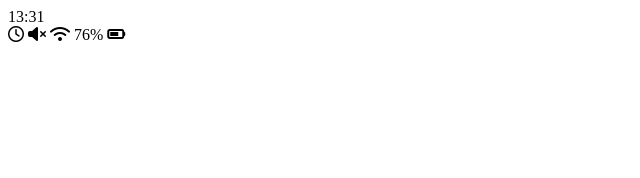
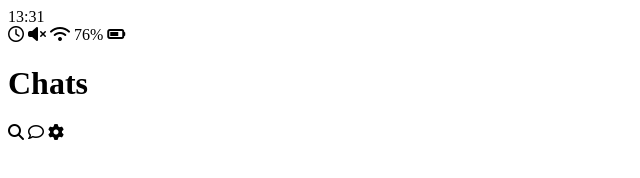
Before and after one commit to fkxodls/Kakao-clone-1, a plain HTML site: page index.html in a window 1280 px wide. Shown: the whole page, without its empty margins (0-640 px from the left). Drawn offline with Linux system fonts and the light colour scheme.

Commit message:
1.2
kakao clone-1.2

```diff
--- a/index.html
+++ b/index.html
@@ -12,6 +12,7 @@
         <div class="status-bar__column">
             <span class="status-barclock__clock">13:31 </span>
         </div>
+
         <div class="status-bar__column">
             <i class="far fa-clock"></i>
             <i class="fas fa-volume-mute"></i>
@@ -20,5 +21,23 @@
             <i class="fas fa-battery-three-quarters"></i>
         </div>
     </div>
+
+   <header class="header">
+        <div class="header__header-column">
+            <h1 class="header_title">Chats</h1>
+        </div>
+        <div class="header__header-column">
+            <span class="header__icon">
+                <i class="fas fa-search"></i>
+            </span>
+            <span class="header__icon">
+                <i class="far fa-comment "></i>
+            </span>
+            <span class="header__icon">
+                <i class="fas fa-cog"></i>
+            </span>
+        </div>
+   </header>
+
 </body>
 </html>
```
